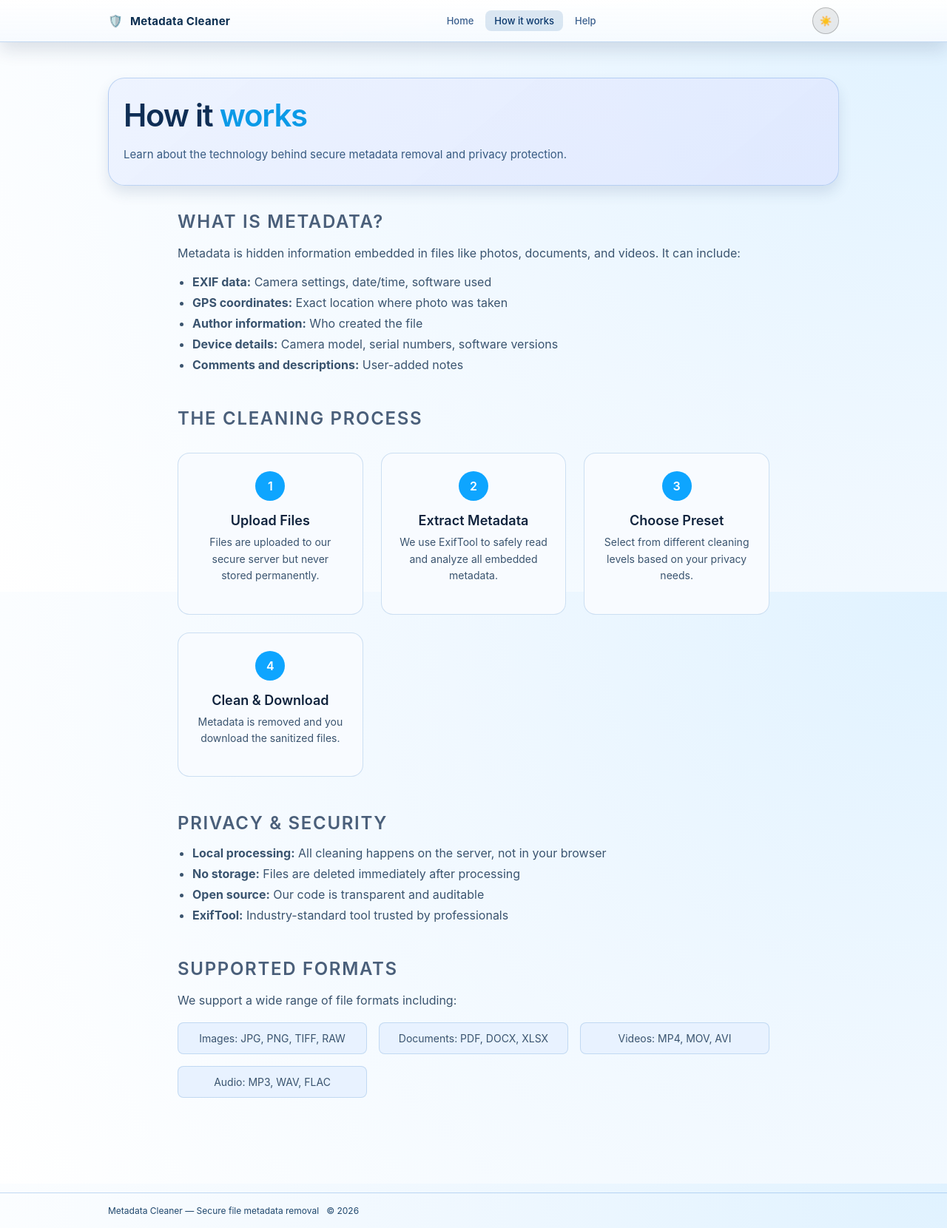
After one commit to aayush-12321/Metadata-Cleaner, a Flask app: page /how-it-works in a window 1280 px wide. The commit adds this page. Shown: the whole page at 74% size. Run offline with Flask 2, Linux system fonts and the light colour scheme; parts of the project's set-up code (start-up, migrations or seed data) failed here and were passed over.

Commit message:
minor changes in ui

```diff
--- a/app/routes/main.py
+++ b/app/routes/main.py
@@ -16,7 +16,18 @@ def index():
         support_message=current_app.config["SUPPORT_MESSAGE"],
         allowed_extensions=allowed_extensions,
         allowed_extensions_csv=allowed_extensions_csv,
+        current_page="home",
     )
+
+
+@main_bp.route("/how-it-works")
+def how_it_works():
+    return render_template("how-it-works.html", page_title="How It Works", current_page="how-it-works")
+
+
+@main_bp.route("/help")
+def help():
+    return render_template("help.html", page_title="Help", current_page="help")
 
 
 @main_bp.route("/health")
--- a/app/templates/base.html
+++ b/app/templates/base.html
@@ -3,20 +3,30 @@
 <head>
   <meta charset="utf-8" />
   <meta name="viewport" content="width=device-width, initial-scale=1" />
-  <title>{{ page_title or "Metadata Cleaner" }}</title>
+  <!-- <title>{{ page_title or "Metadata Cleaner"    }}</title>  -->
+  <title>{% if not page_title %} Metadata Cleaner {% else %} Metadata Cleaner - {{page_title}}   {% endif %}</title>
   <link rel="stylesheet" href="{{ url_for('static', filename='css/main.css') }}" />
+  <script>
+    // Apply theme immediately to prevent flash of unstyled content
+    (function() {
+      const userMode = localStorage.getItem("themeMode");
+      const defaultMode = window.matchMedia && window.matchMedia("(prefers-color-scheme: light)").matches ? "light" : "dark";
+      const mode = userMode || defaultMode;
+      document.documentElement.classList.add(mode + "-mode");
+    })();
+  </script>
 </head>
 <body>
   <header class="site-header">
     <div class="container header-inner">
       <a class="logo" href="/">
         <span class="logo-icon">🛡️</span>
-        <span class="logo-text">{{ page_title or "Metadata Cleaner" }}</span>
+        <span class="logo-text">{{ "Metadata Cleaner" }}</span>
       </a>
       <nav class="site-nav">
-        <a class="nav-link active" href="/">Home</a>
-        <a class="nav-link" href="#">How it works</a>
-        <a class="nav-link" href="#">Help</a>
+        <a class="nav-link{% if current_page == 'home' %} active{% endif %}" href="/">Home</a>
+        <a class="nav-link{% if current_page == 'how-it-works' %} active{% endif %}" href="/how-it-works">How it works</a>
+        <a class="nav-link{% if current_page == 'help' %} active{% endif %}" href="/help">Help</a>
       </nav>
       <button id="theme-toggle" class="theme-toggle" aria-label="Toggle dark/light mode" type="button">☀️</button>
     </div>
@@ -35,6 +45,52 @@
     </div>
   </footer>
 
-  {% block scripts %}{% endblock %}
+  {% block scripts %}
+  <script>
+    // Theme toggle (dark/light mode) - available on all pages
+    (function() {
+      "use strict";
+
+      const themeToggle = document.getElementById("theme-toggle");
+      const userMode = localStorage.getItem("themeMode");
+      const defaultMode = window.matchMedia && window.matchMedia("(prefers-color-scheme: light)").matches ? "light" : "dark";
+
+      function applyTheme(mode) {
+        const body = document.body;
+        const html = document.documentElement;
+        if (!body || !html) return;
+
+        if (mode === "dark") {
+          body.classList.add("dark-mode");
+          body.classList.remove("light-mode");
+          html.classList.add("dark-mode");
+          html.classList.remove("light-mode");
+          if (themeToggle) themeToggle.textContent = "🌙";
+        } else {
+          body.classList.add("light-mode");
+          body.classList.remove("dark-mode");
+          html.classList.add("light-mode");
+          html.classList.remove("dark-mode");
+          if (themeToggle) themeToggle.textContent = "☀️";
+        }
+
+        localStorage.setItem("themeMode", mode);
+      }
+
+      // Apply theme on page load (remove the inline script classes and apply properly)
+      document.documentElement.classList.remove("dark-mode", "light-mode");
+      document.body.classList.remove("dark-mode", "light-mode");
+      applyTheme(userMode || defaultMode);
+
+      // Handle theme toggle clicks
+      if (themeToggle) {
+        themeToggle.addEventListener("click", () => {
+          const newMode = document.body.classList.contains("dark-mode") ? "light" : "dark";
+          applyTheme(newMode);
+        });
+      }
+    })();
+  </script>
+  {% endblock %}
 </body>
 </html>
--- /dev/null
+++ b/app/templates/how-it-works.html
@@ -0,0 +1,170 @@
+{% extends "base.html" %}
+
+{% block content %}
+<div class="page-hero">
+  <h1 class="hero-title">How it <span class="accent-text">works</span></h1>
+  <p class="hero-sub">Learn about the technology behind secure metadata removal and privacy protection.</p>
+</div>
+
+<div class="content-layout">
+  <section class="content-section">
+    <h2 class="section-title">What is Metadata?</h2>
+    <p>Metadata is hidden information embedded in files like photos, documents, and videos. It can include:</p>
+    <ul>
+      <li><strong>EXIF data:</strong> Camera settings, date/time, software used</li>
+      <li><strong>GPS coordinates:</strong> Exact location where photo was taken</li>
+      <li><strong>Author information:</strong> Who created the file</li>
+      <li><strong>Device details:</strong> Camera model, serial numbers, software versions</li>
+      <li><strong>Comments and descriptions:</strong> User-added notes</li>
+    </ul>
+  </section>
+
+  <section class="content-section">
+    <h2 class="section-title">The Cleaning Process</h2>
+    <div class="process-steps">
+      <div class="step">
+        <div class="step-number">1</div>
+        <h3>Upload Files</h3>
+        <p>Files are uploaded to our secure server but never stored permanently.</p>
+      </div>
+      <div class="step">
+        <div class="step-number">2</div>
+        <h3>Extract Metadata</h3>
+        <p>We use ExifTool to safely read and analyze all embedded metadata.</p>
+      </div>
+      <div class="step">
+        <div class="step-number">3</div>
+        <h3>Choose Preset</h3>
+        <p>Select from different cleaning levels based on your privacy needs.</p>
+      </div>
+      <div class="step">
+        <div class="step-number">4</div>
+        <h3>Clean & Download</h3>
+        <p>Metadata is removed and you download the sanitized files.</p>
+      </div>
+    </div>
+  </section>
+
+  <section class="content-section">
+    <h2 class="section-title">Privacy & Security</h2>
+    <ul>
+      <li><strong>Local processing:</strong> All cleaning happens on the server, not in your browser</li>
+      <li><strong>No storage:</strong> Files are deleted immediately after processing</li>
+      <li><strong>Open source:</strong> Our code is transparent and auditable</li>
+      <li><strong>ExifTool:</strong> Industry-standard tool trusted by professionals</li>
+    </ul>
+  </section>
+
+  <section class="content-section">
+    <h2 class="section-title">Supported Formats</h2>
+    <p>We support a wide range of file formats including:</p>
+    <div class="format-grid">
+      <div class="format-item">Images: JPG, PNG, TIFF, RAW</div>
+      <div class="format-item">Documents: PDF, DOCX, XLSX</div>
+      <div class="format-item">Videos: MP4, MOV, AVI</div>
+      <div class="format-item">Audio: MP3, WAV, FLAC</div>
+    </div>
+  </section>
+</div>
+
+<style>
+.content-layout {
+  max-width: 800px;
+  margin: 0 auto;
+}
+
+.content-section {
+  margin-bottom: 48px;
+}
+
+.content-section h2 {
+  font-size: 24px;
+  font-weight: 600;
+  margin-bottom: 16px;
+  color: var(--text);
+}
+
+.content-section p {
+  margin-bottom: 16px;
+  line-height: 1.6;
+  color: var(--text-2);
+}
+
+.content-section ul {
+  margin-bottom: 16px;
+  padding-left: 20px;
+}
+
+.content-section li {
+  margin-bottom: 8px;
+  color: var(--text-2);
+}
+
+.process-steps {
+  display: grid;
+  grid-template-columns: repeat(auto-fit, minmax(250px, 1fr));
+  gap: 24px;
+  margin: 32px 0;
+}
+
+.step {
+  text-align: center;
+  padding: 24px;
+  border: 1px solid var(--border);
+  border-radius: var(--radius);
+  background: var(--bg-1);
+}
+
+.step-number {
+  display: inline-flex;
+  align-items: center;
+  justify-content: center;
+  width: 40px;
+  height: 40px;
+  background: var(--accent);
+  color: #fff;
+  border-radius: 50%;
+  font-weight: 600;
+  margin-bottom: 16px;
+}
+
+.step h3 {
+  font-size: 18px;
+  font-weight: 600;
+  margin-bottom: 8px;
+  color: var(--text);
+}
+
+.step p {
+  color: var(--text-2);
+  font-size: 14px;
+}
+
+.format-grid {
+  display: grid;
+  grid-template-columns: repeat(auto-fit, minmax(200px, 1fr));
+  gap: 16px;
+  margin-top: 16px;
+}
+
+.format-item {
+  padding: 12px 16px;
+  background: var(--bg-2);
+  border: 1px solid var(--border);
+  border-radius: var(--radius-sm);
+  text-align: center;
+  font-size: 14px;
+  color: var(--text-2);
+}
+
+body.light-mode .step {
+  background: #f8fbff;
+  border-color: rgba(120, 169, 217, 0.35);
+}
+
+body.light-mode .format-item {
+  background: #e8f2ff;
+  border-color: rgba(120, 169, 217, 0.35);
+}
+</style>
+{% endblock %}
```
Also changed, not shown: app/static/css/main.css (+110 -19 lines), app/static/js/upload.js (+1 -30 lines), app/templates/help.html (added, +235 -0 lines), app/templates/upload.html (+13 -1 lines).
